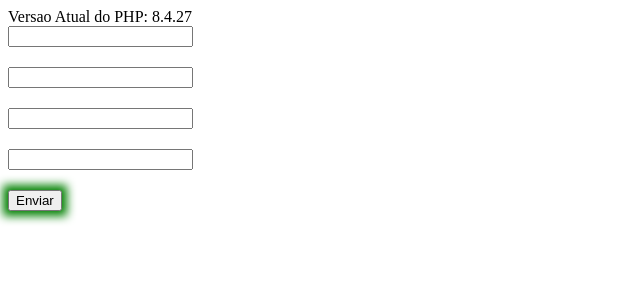
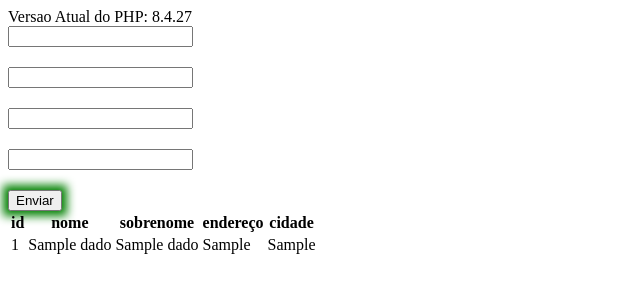
Before and after one commit to arthursiq5/desafio-dio-docker-utilizacao-pratica, a PHP site: page / in a window 1280 px wide. Shown: the top 300 px of the page, without its empty margins (0-640 px from the left). Run offline with PHP 8.4, Linux system fonts and the light colour scheme; tables that the repository leaves empty hold one stand-in row (values such as "Sample post").

Commit message:
Listados dados

```diff
--- a/index.php
+++ b/index.php
@@ -1,7 +1,10 @@
+<!DOCTYPE html>
 <html>
-
 <head>
-<title>Exemplo PHP</title>
+  <meta charset="UTF-8">
+  <meta http-equiv="X-UA-Compatible" content="IE=edge">
+  <meta name="viewport" content="width=device-width, initial-scale=1.0">
+  <title>Exemplo PHP</title>
 </head>
 <body>
 
@@ -43,8 +46,21 @@ function processForm($connection, $data) {
   }
 }
 
+function getData($connection) {
+  $sql = 'SELECT id, nome, sobrenome, endereco, cidade FROM dados';
+  $result = $connection->query($sql);
+  $rows = [];
+  if ($result->num_rows > 0) {
+    while ($row = $result->fetch_assoc()) {
+      $rows[] = $row;
+    }
+  }
+  return $rows;
+}
+
+$connection = getConnection();
 if (!empty($_POST)) {
-  processForm(getConnection(), $_POST);
+  processForm($connection, $_POST);
 }
 
 
@@ -72,5 +88,28 @@ echo 'Versao Atual do PHP: ' . phpversion() . '<br>';
     <button style="box-shadow: 0 0 10px 5px green;" type="submit">Enviar</button>
   </form>
 
+  <table>
+    <thead>
+      <tr>
+        <th>id</th>
+        <th>nome</th>
+        <th>sobrenome</th>
+        <th>endere&ccedil;o</th>
+        <th>cidade</th>
+      </tr>
+    </thead>
+    <tbody>
+      <?php foreach (getData($connection) as $row): ?>
+        <tr>
+          <td><?= $row['id'] ?></td>
+          <td><?= $row['nome'] ?></td>
+          <td><?= $row['sobrenome'] ?></td>
+          <td><?= $row['endereco'] ?></td>
+          <td><?= $row['cidade'] ?></td>
+        </tr>
+      <?php endforeach; ?>
+    </tbody>
+  </table>
+
 </body>
 </html>
```
